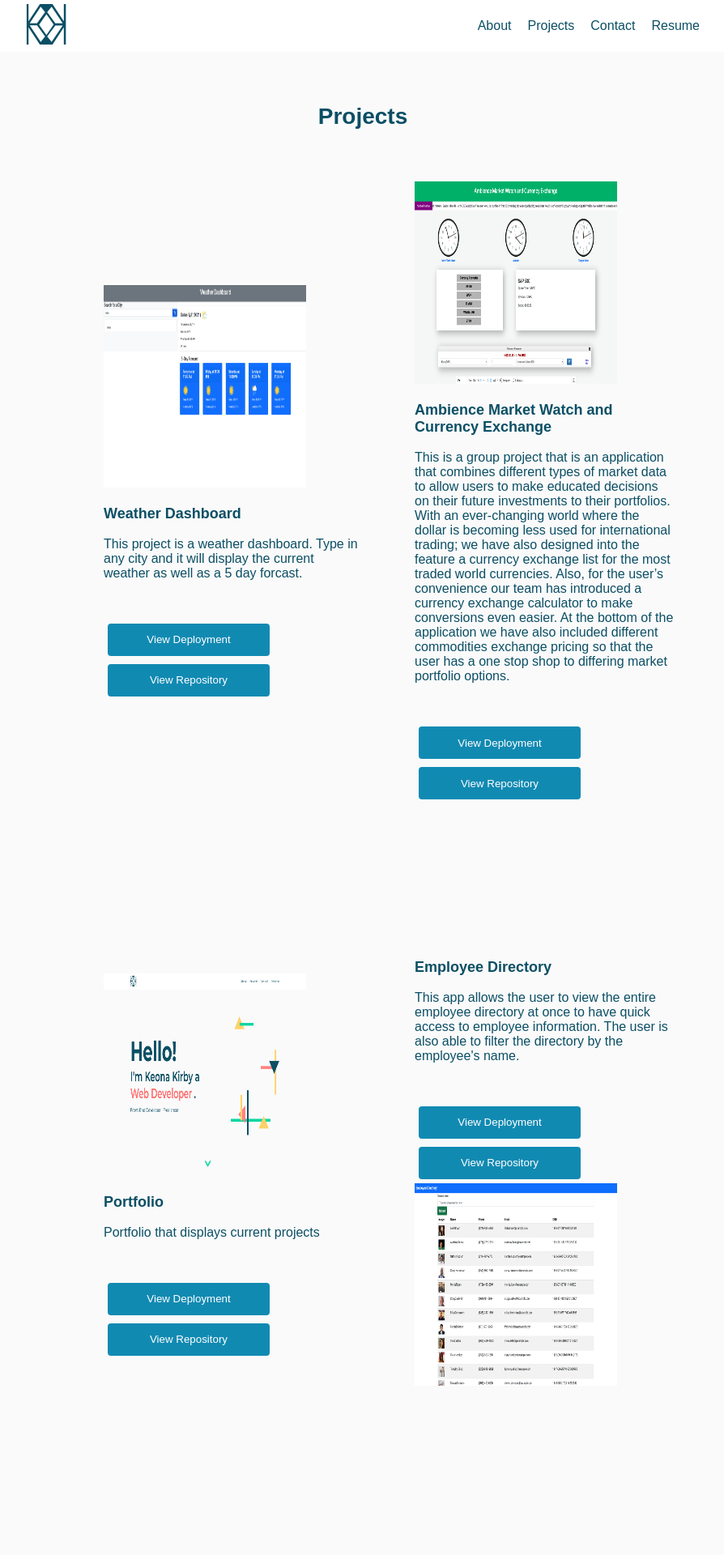
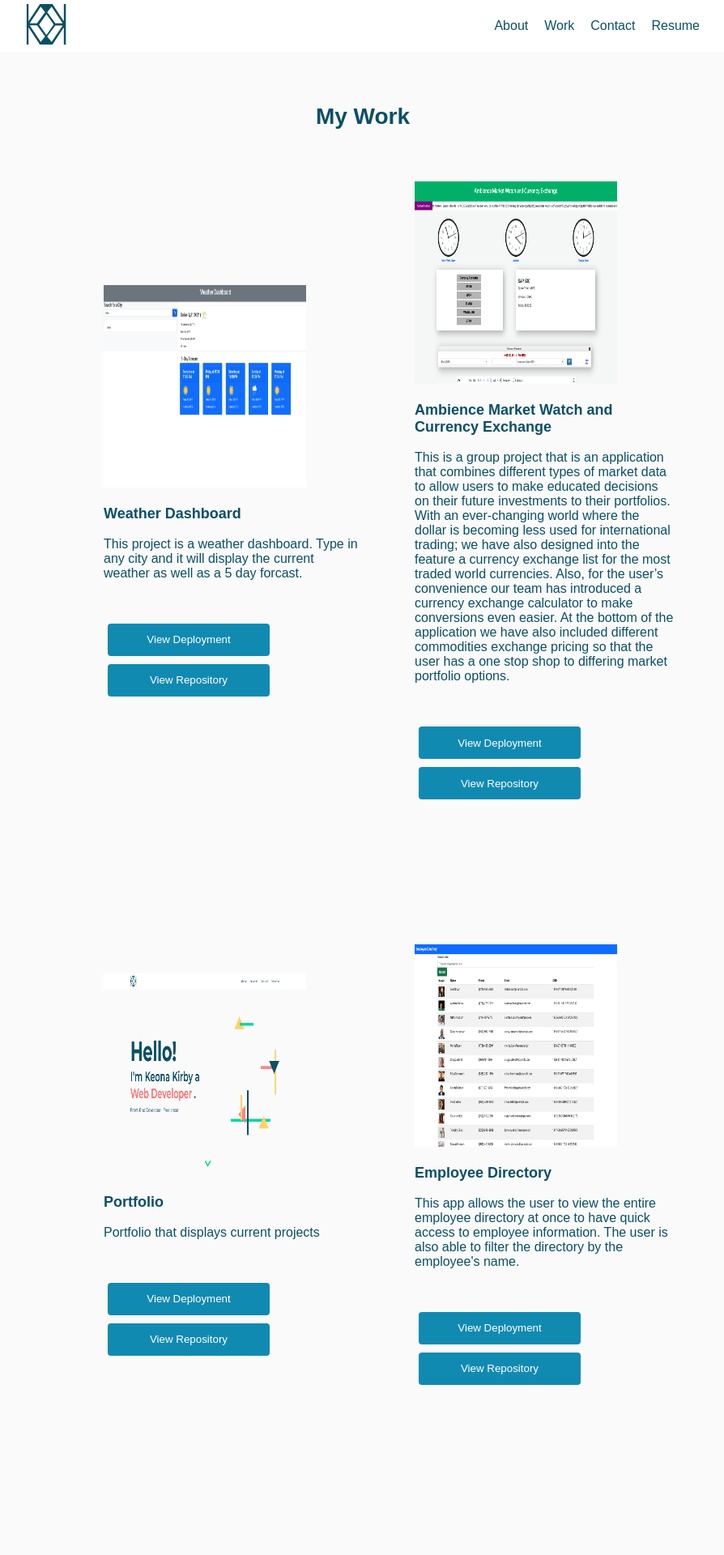
Before and after one commit to KeonaK/react-portfolio, a React (Create React App) app: page /work in a window 1280 px wide. Shown: the top 1920 px of the page at 81% size, without its empty margins (192-1086 px from the left). Built offline with nearby package versions, Linux system fonts and the light colour scheme; some icons are missing.

Commit message:
work is now displaying on the page

```diff
--- a/src/components/Header.js
+++ b/src/components/Header.js
@@ -14,7 +14,7 @@ function Header() {
 
         <div className="header_links hide-for-mobile">
           <Link to="/about">About</Link>
-          <Link to="/project">Projects</Link>
+          <Link to="/work">Work</Link>
           <Link to="/contact">Contact</Link>
           <a href={Resume} target="_blank" rel="noreferrer">
             Resume
--- a/src/components/pages/Work.js
+++ b/src/components/pages/Work.js
@@ -6,7 +6,7 @@ function Work() {
   return (
     <div>
       <section className="projects" id="project_section">
-        <h2>Projects</h2>
+        <h2>My Work</h2>
         <div className="projects_container">
           <Project project="weather" />
           <Project project="market" />
--- a/src/workFolder/Employee.js
+++ b/src/workFolder/Employee.js
@@ -6,6 +6,9 @@ function Employee() {
   return (
     <div>
       <div>
+        <div class="project-img">
+          <img src={Directory} alt="project" />
+        </div>
         <h3>Employee Directory</h3>
         <p>
           This app allows the user to view the entire employee directory at once
@@ -34,9 +37,6 @@ function Employee() {
           </a>
         </button>
       </div>
-      <div class="project-img">
-        <img src={Directory} alt="project" />
-      </div>
     </div>
   );
 }
--- a/src/workFolder/Placeholder.js
+++ b/src/workFolder/Placeholder.js
@@ -6,6 +6,9 @@ function Placeholder() {
   return (
     <div>
       <div>
+        <div class="project-img">
+          <img src={X} alt="project" />
+        </div>
         <h3>Project 5</h3>
         <p>project description</p>
         <button class="project_button btn" type="button">
@@ -15,9 +18,6 @@ function Placeholder() {
           View Repository
         </button>
       </div>
-      <div class="project-img">
-        <img src={X} alt="project" />
-      </div>
     </div>
   );
 }
```
